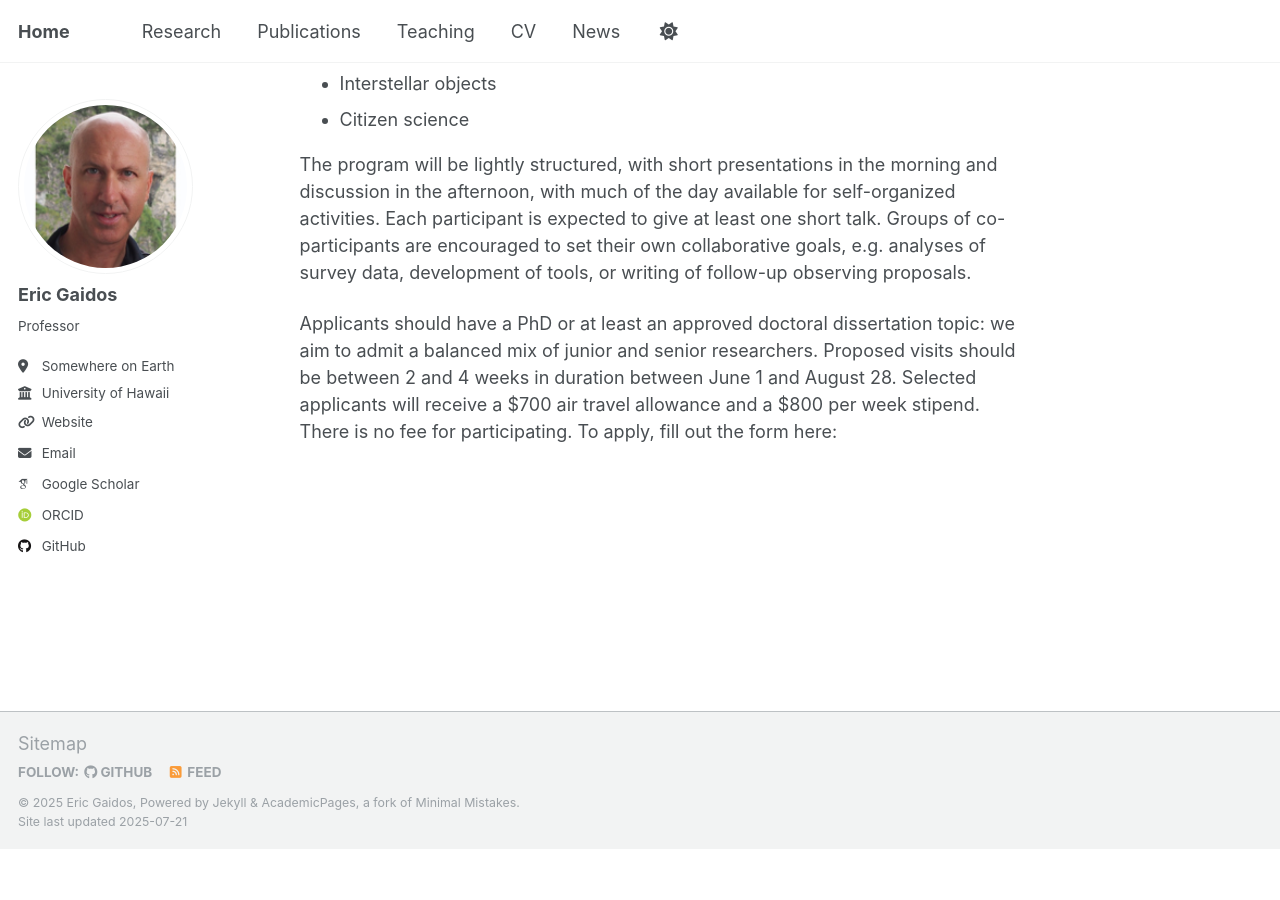
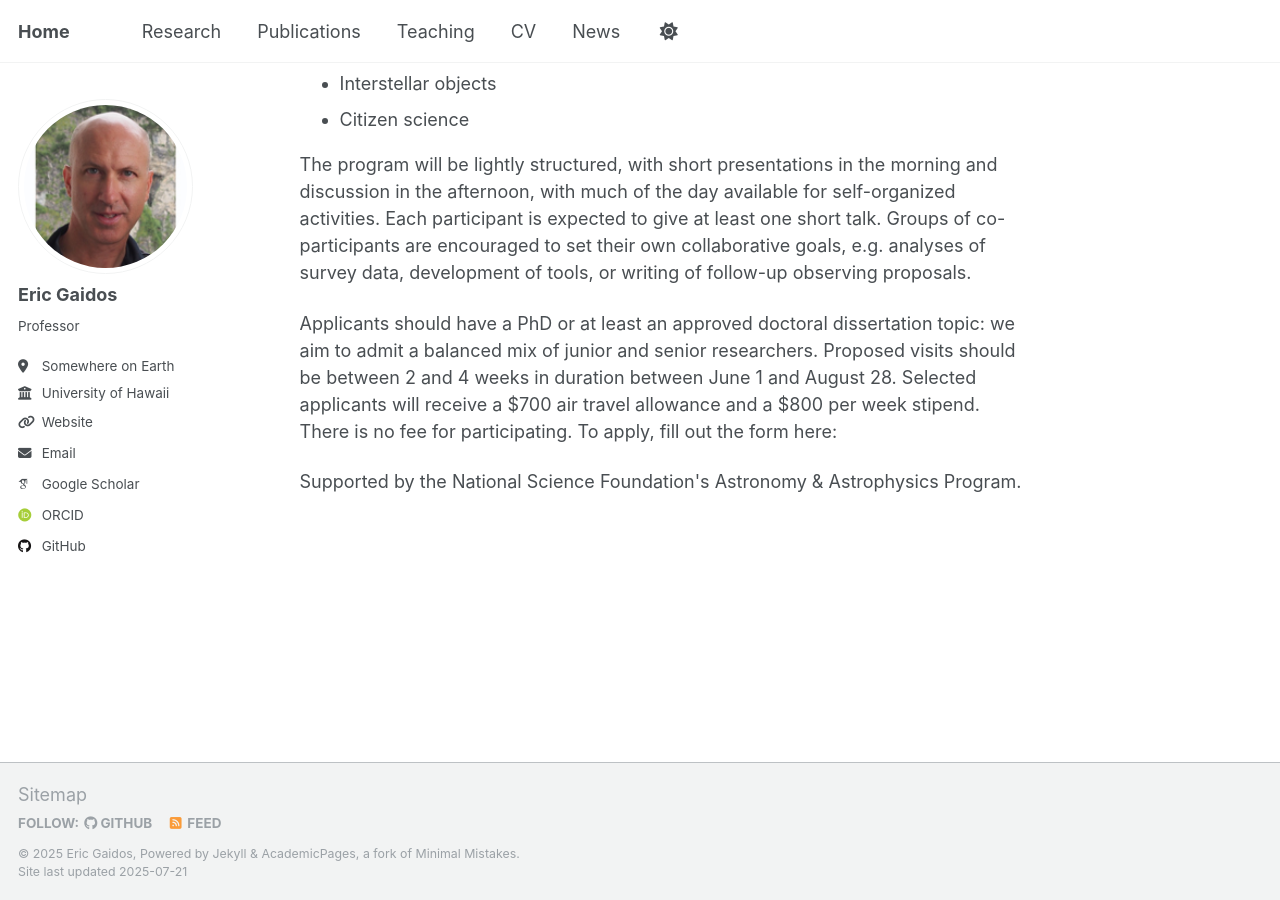
Before and after one commit to egaidos/egaidos.github.io, a Jekyll site: the page built from epseta.md, in a window 1280 px wide and 900 px high, scrolled down 1279 px. Built offline with Jekyll 4.4.1, drawn with Linux system fonts in a browser that asks for light colours; some web fonts are replaced; our own code applies the rules of GitHub Pages for plain Markdown files; a style sheet for code colours, icons or effects is not loaded; before the commit the page ends 2128 px from its top, so only the background shows below that.

Commit message:
Update epseta.md

```diff
--- a/epseta.md
+++ b/epseta.md
@@ -42,3 +42,5 @@
 <p>The program will be lightly structured, with short presentations in the morning and discussion in the afternoon, with much of the day available for self-organized activities.  Each participant is expected to give at least one short talk.  Groups of co-participants are encouraged to set their own collaborative goals, e.g. analyses of survey data, development of tools, or writing of follow-up observing proposals.</p>
 
 <p>Applicants should have a PhD or at least an approved doctoral dissertation topic: we aim to admit a balanced mix of junior and senior researchers.  Proposed visits should be between 2 and 4 weeks in duration between June 1 and August 28.  Selected applicants will receive a $700 air travel allowance and a $800 per week stipend.   There is no fee for participating.  To apply, fill out the form here:</p>
+
+<p>Supported by the National Science Foundation's Astronomy & Astrophysics Program.</p>
```
